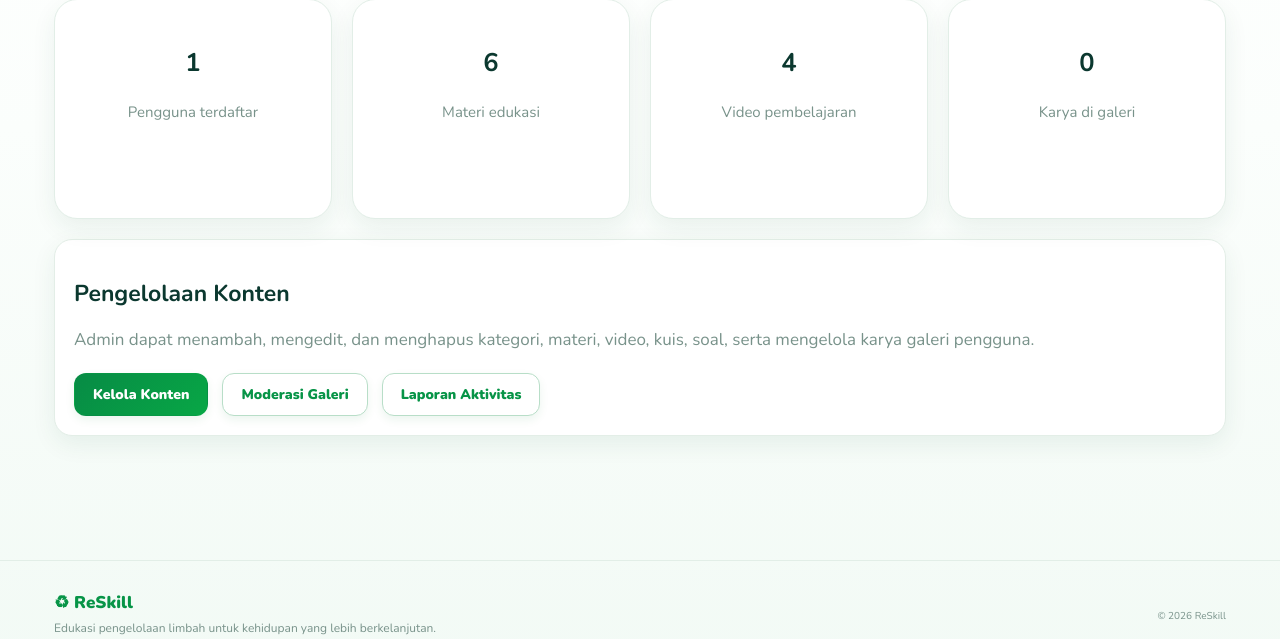
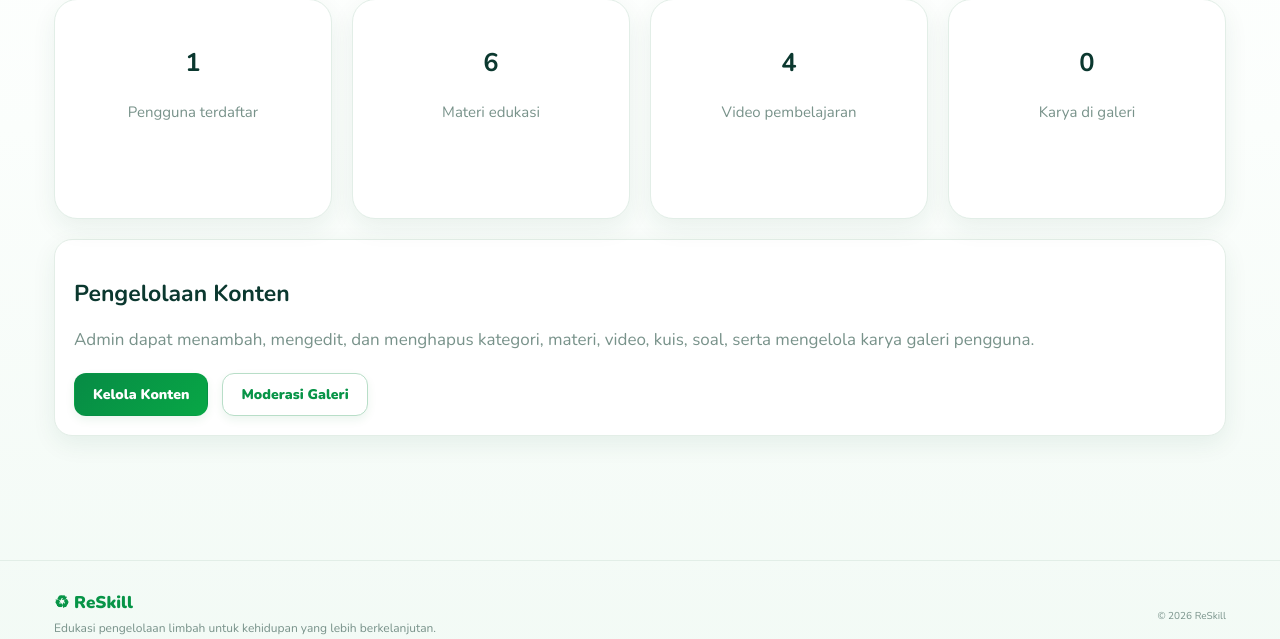
Before and after one commit to xyen12/ReSkill, a PHP site: page /admin/dashboard.php in a window 1280 px wide. Shown: the part 270-909 px from the top of the page. Run offline with PHP 8.4, Linux system fonts and the light colour scheme; the visitor is signed in with stand-in values (Sample User, id 1); data comes from the database, SQL or seed files in the repository; data that the repository does not hold is empty.

Commit message:
Remove 'Laporan Aktivitas' button from dashboard
Removed the 'Laporan Aktivitas' button from the dashboard.

```diff
--- a/admin/dashboard.php
+++ b/admin/dashboard.php
@@ -105,11 +105,6 @@ require_once __DIR__ . '/../includes/header.php';
             Moderasi Galeri
         </a>
 
-        <a class="btn btn-outline"
-           href="<?= e(url('modules/progress/index.php')) ?>">
-            Laporan Aktivitas
-        </a>
-
     </div>
 
 </div>
```
